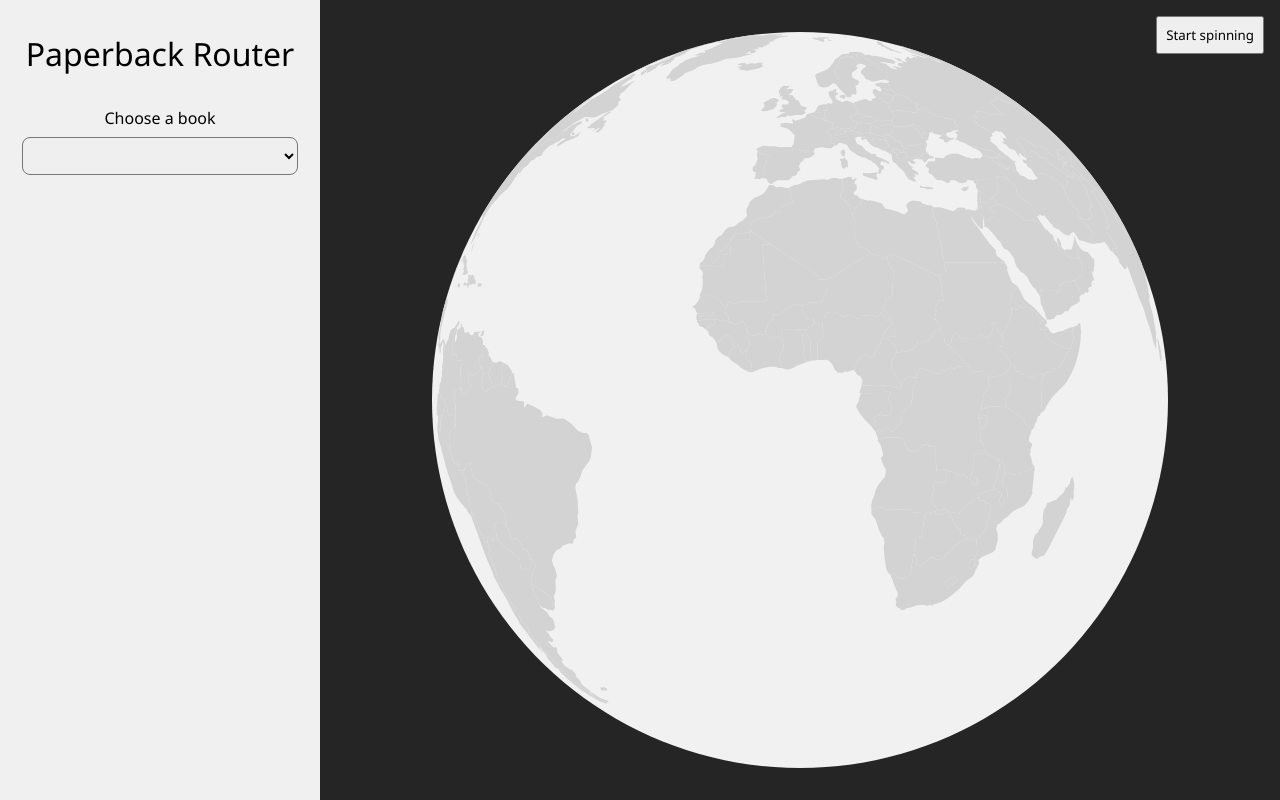
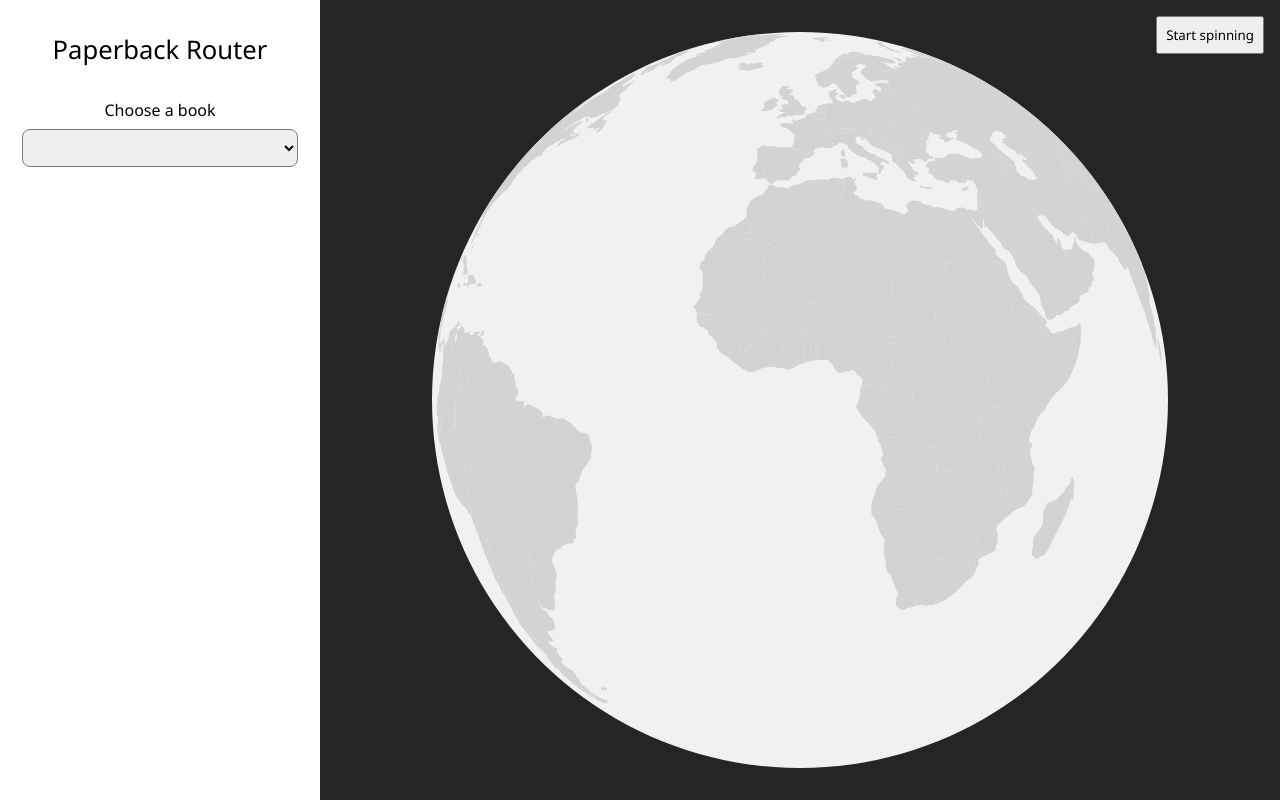
Before and after one commit to frederickobrien/paperback-router, a SvelteKit app in the folder ui/: page / in a window 1280 px wide. Built offline with nearby package versions, Linux system fonts and the light colour scheme.

Commit message:
Grid layout and favicon

```diff
--- a/ui/src/components/BookSelector.svelte
+++ b/ui/src/components/BookSelector.svelte
@@ -25,6 +25,9 @@
 </div>
 
 <style>
+	.selector-container {
+		font-size: 1rem;
+	}
 	.prompt {
 		margin-bottom: 0.5rem;
 	}
--- a/ui/src/routes/+page.svelte
+++ b/ui/src/routes/+page.svelte
@@ -16,66 +16,61 @@
 	<meta name="viewport" content="width=device-width, initial-scale=1" />
 </svelte:head>
 
-<main>
+<div class="container">
+	<div class="header">
 		<header>
 			<h1>Paperback Router</h1>
 			<BookSelector bind:activeBook />
-		{#if activeBook}
-			<div class="desktop-info-bar">
-				<InfoBar {activeBook} />
+		</header>
 	</div>
-		{/if}
-	</header>
-
+	<div class="map">
 		<div class="map-container">
 			<Map book={activeBook} />
 		</div>
+	</div>
+	<div class="info">
 		{#if activeBook}
-		<div class="mobile-info-bar">
 			<InfoBar {activeBook} />
+		{/if}
 	</div>
-	{/if}
-</main>
+</div>
 
 <style>
-	main {
-		display: flex;
-		flex-direction: column;
-	}
 	header {
 		margin: 0;
 		padding-bottom: 3rem;
-		background-color: #f0f0f0;
 		text-align: center;
 	}
 	h1 {
-		font-size: 2em;
+		font-size: 1.6em;
 		font-weight: 400;
 		margin: 2rem 0;
 	}
-	.desktop-info-bar {
-		display: none;
+	@media (min-width: 1024px) {
+		.container {
+			display: grid;
+			grid-template-columns: 1fr 3fr;
+			grid-template-rows: 15% auto;
+			gap: 0px 0px;
+			grid-auto-flow: row;
+			grid-template-areas:
+				'header map'
+				'info map';
 		}
-	@media (min-width: 1024px) {
-		header {
-			position: fixed;
-			width: 25vw;
-			height: 100vh;
-			top: 0;
-			left: 0;
+
+		.header {
+			grid-area: header;
 		}
-		.map-container {
-			position: fixed;
-			width: 75vw;
-			height: 100vh;
-			top: 0;
-			right: 0;
+
+		.map {
+			grid-area: map;
 		}
-		.desktop-info-bar {
-			display: block;
-		}
-		.mobile-info-bar {
-			display: none;
+
+		.info {
+			grid-area: info;
+			display: flex;
+			flex-direction: column;
+			justify-content: flex-start;
 		}
 	}
 </style>
```
Also changed, not shown: ui/static/favicon.png. Lines whose indentation alone changed are shown as unchanged.
